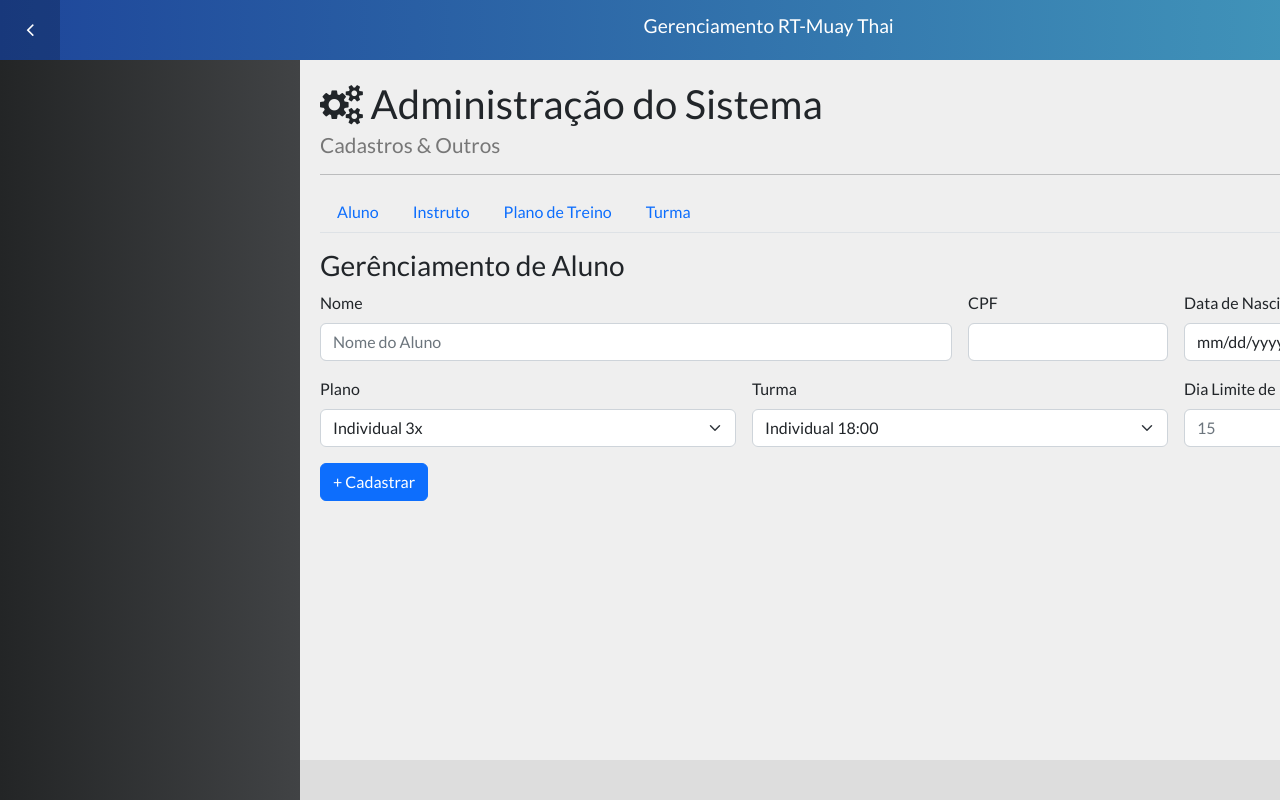
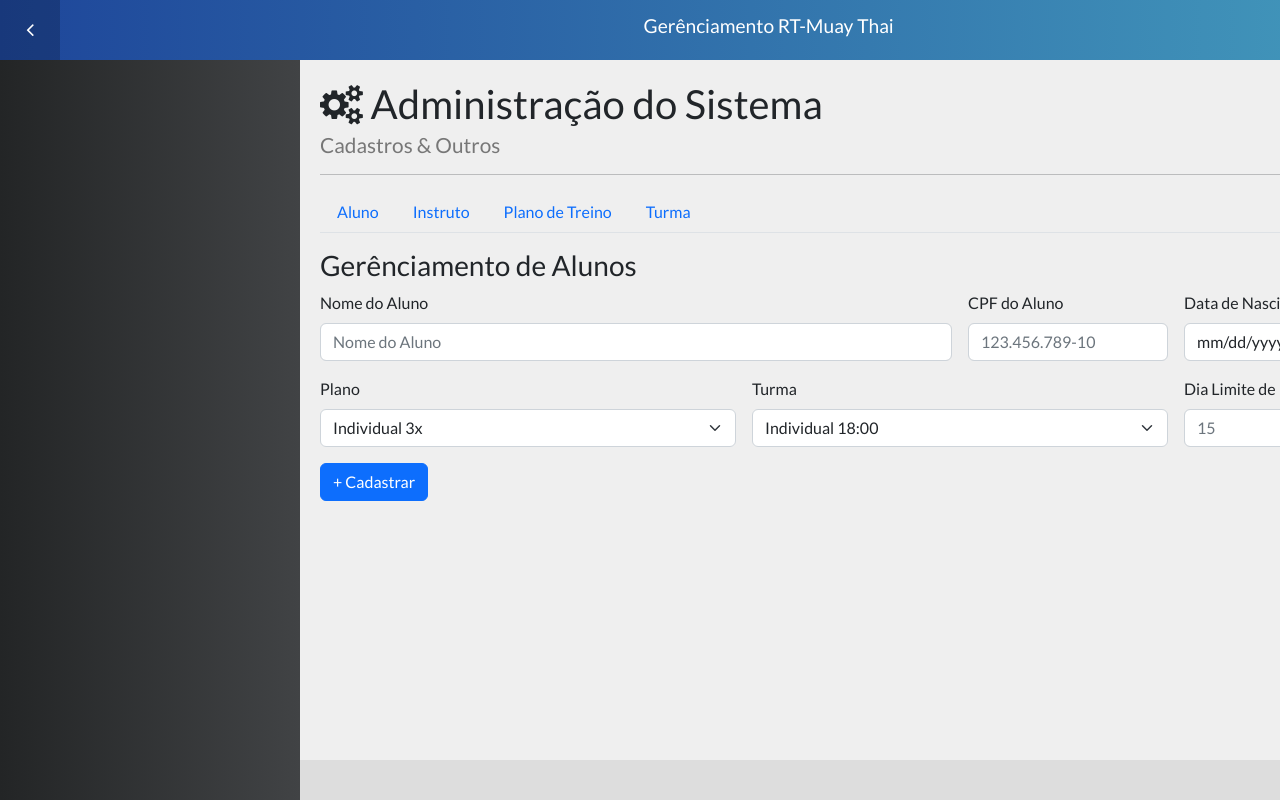
Before and after one commit to pedrouema/thaiweb, a Vue app in the folder front-end/: page /admin in a window 1280 px wide. Shown: the top 800 px of the page. Built offline with nearby package versions, Linux system fonts and the light colour scheme.

Commit message:
atualizado

```diff
--- a/front-end/src/App.vue
+++ b/front-end/src/App.vue
@@ -1,6 +1,6 @@
 <template>
   <div id="app" :class="{'hide-menu': !isMenuVisible}">
-		<Header title="Gerenciamento RT-Muay Thai"
+		<Header title="Gerênciamento RT-Muay Thai"
 			:hideToggle="false"
 			:hideUserDropdown="false" />
 		<Menu />
--- a/front-end/src/components/admin/AlunoAdmin.vue
+++ b/front-end/src/components/admin/AlunoAdmin.vue
@@ -1,14 +1,14 @@
 <template>
     <div class="aluno-admin">
-        <h3>Gerênciamento de Aluno</h3>
+        <h3>Gerênciamento de Alunos</h3>
         <form class="row g-3">
             <div class="col-md-6">
-                <label for="inputEmail4" class="form-label">Nome</label>
+                <label for="inputEmail4" class="form-label">Nome do Aluno</label>
                 <input type="text" class="form-control" placeholder="Nome do Aluno">
             </div>
             <div class="col-md-2">
-                <label for="inputZip" class="form-label">CPF</label>
-                <input type="text" class="form-control" id="inputZip">
+                <label for="inputZip" class="form-label">CPF do Aluno</label>
+                <input type="text" class="form-control" id="inputZip" placeholder="123.456.789-10">
             </div>
             <div class="col-md-2">
                 <label for="inputZip" class="form-label">Data de Nascimento</label>
--- a/front-end/src/components/admin/InstrutorAdmin.vue
+++ b/front-end/src/components/admin/InstrutorAdmin.vue
@@ -1,14 +1,14 @@
 <template>
     <div class="instrutor-admin">
-        <h3>Gerênciamento de Instrutor</h3>
+        <h3>Gerênciamento de Instrutores</h3>
         <form class="row g-3">
             <div class="col-md-6">
-                <label for="inputEmail4" class="form-label">Nome</label>
+                <label for="inputEmail4" class="form-label">Nome do Instrutor</label>
                 <input type="text" class="form-control" placeholder="Nome do Instrutor">
             </div>
             <div class="col-md-2">
-                <label for="inputZip" class="form-label">CPF</label>
-                <input type="text" class="form-control" id="inputZip">
+                <label for="inputZip" class="form-label">CPF do Instrutor</label>
+                <input type="text" class="form-control" id="inputZip" placeholder="123.456.789-10">
             </div>
             <div class="col-12">
                 <button type="submit" class="btn btn-primary">+ Cadastrar</button>
--- a/front-end/src/components/admin/PlanoTreinoAdmin.vue
+++ b/front-end/src/components/admin/PlanoTreinoAdmin.vue
@@ -3,7 +3,7 @@
         <h3>Gerênciamento de Planos</h3>
         <form class="row g-3">
             <div class="col-md-6">
-                <label for="inputEmail4" class="form-label">Nome</label>
+                <label for="inputEmail4" class="form-label">Nome do Plano</label>
                 <input type="text" class="form-control" placeholder="Nome do Plano">
             </div>
             <div class="col-md-2">
```
